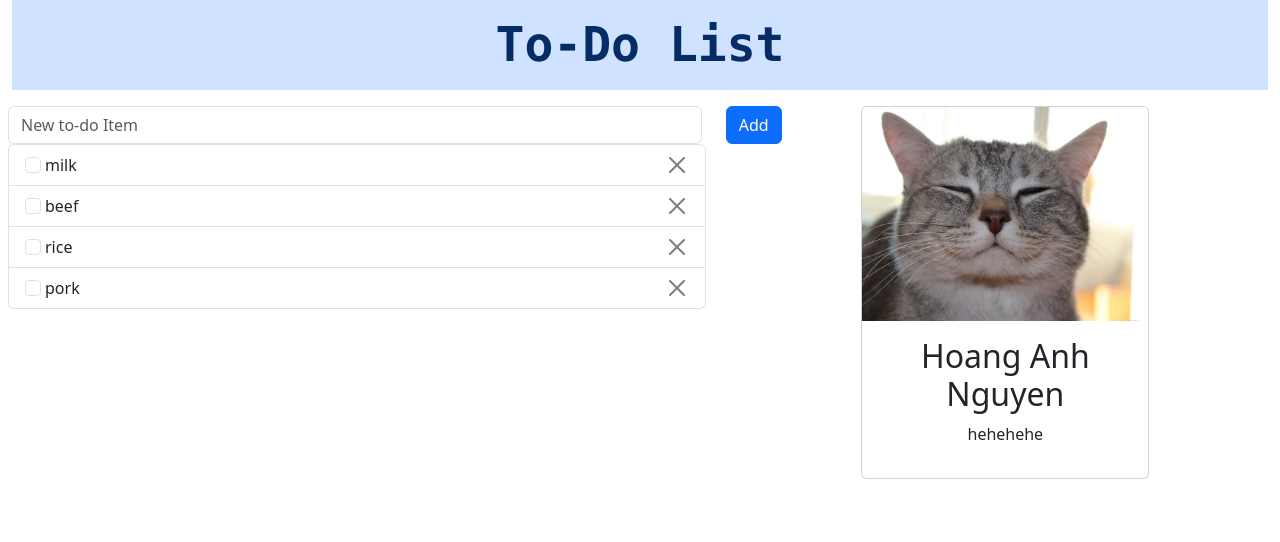
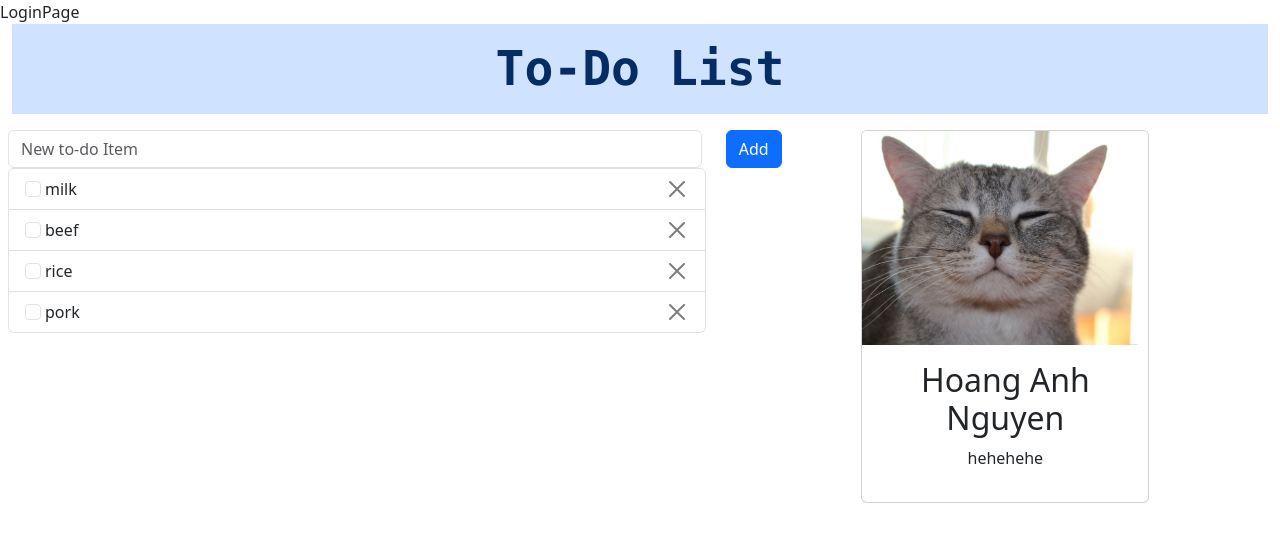
Before and after one commit to hoanganhnguyen1198/the_rolling_stone, a React (Vite) app: page / in a window 1280 px wide. Shown: the top 542 px of the page. Built offline with nearby package versions, Linux system fonts and the light colour scheme.

Commit message:
refactor: move main contents to a main page

```diff
--- a/src/App.tsx
+++ b/src/App.tsx
@@ -1,105 +1,11 @@
-import Card from "./components/Card";
-import ListGroup from "./components/ListGroup";
-import Input from "./components/Input";
-import Alert from "./components/Alert";
-import DelayComponent from "./components/DelayComponent";
-
-import profile_pic from "./assets/cat.jpeg";
-import { useEffect, useState } from "react";
-
-const ALERT_FADE_TIMEOUT = 5000;
+import MainPage from "./pages/MainPage";
+import LoginPage from "./pages/LoginPage";
 
 function App() {
-  // let todos = ["milk", "beef", "rice", "pork"];
-  const [todos, setNewTodos] = useState<string[]>([
-    "milk",
-    "beef",
-    "rice",
-    "pork",
-  ]);
-
-  const [alertDuplicatedItemVisible, setAlertDuplicatedItemVisibility] =
-    useState(false);
-  const [alertSuccessItemVisible, setAlertSuccessItemVisibility] =
-    useState(false);
-
-  useEffect(() => {
-    console.log(todos);
-  }, [todos]);
-
-  const handleDeleteItemFromTodoList = (item: string) => {
-    const newTodos = todos.filter((t) => t !== item);
-    setNewTodos(newTodos);
-
-    console.log("Deleted " + item + " from to-do list");
-    // console.log(todos);
-  };
-  const handleAddItemToTodoList = (item: string) => {
-    if (todos.includes(item)) {
-      setAlertDuplicatedItemVisibility(true);
-    } else {
-      setAlertSuccessItemVisibility(true);
-
-      setTimeout(() => {
-        setAlertSuccessItemVisibility(false);
-      }, ALERT_FADE_TIMEOUT);
-
-      setNewTodos([...todos, item]);
-
-      console.log("Added " + item + " to to-do list");
-      // console.log(todos);
-    }
-  };
-
   return (
     <>
-      <div className="container-fluid text-center">
-        <h1 className="display-5 font-monospace fw-bold p-3 mb-2 bg-primary-subtle text-primary-emphasis">
-          To-Do List
-        </h1>
-      </div>
-      <div className="container-fluid">
-        <div className="row">
-          <div className="col-8 p-2">
-            <Input
-              placeholderText="New to-do Item"
-              onSubmitInput={handleAddItemToTodoList}
-            ></Input>
-            {alertDuplicatedItemVisible && (
-              <Alert
-                alertType="warning"
-                onClose={() => setAlertDuplicatedItemVisibility(false)}
-              >
-                This item has already existed
-              </Alert>
-            )}
-            {alertSuccessItemVisible && (
-              <Alert
-                alertType="success"
-                onClose={() => setAlertSuccessItemVisibility(false)}
-              >
-                Successfully added new item
-              </Alert>
-            )}
-
-            <ListGroup
-              itemList={todos}
-              onDeleteItem={handleDeleteItemFromTodoList}
-            ></ListGroup>
-          </div>
-          <div className="col-4 p-2 text-center">
-            <Card
-              picture={profile_pic}
-              description={
-                <>
-                  <h2>Hoang Anh Nguyen</h2>
-                  <p>hehehehe</p>
-                </>
-              }
-            />
-          </div>
-        </div>
-      </div>
+      <LoginPage></LoginPage>
+      <MainPage></MainPage>
     </>
   );
 }
--- /dev/null
+++ b/src/components/Login.tsx
@@ -0,0 +1,5 @@
+const Login = () => {
+  return <div>Login</div>;
+};
+
+export default Login;
--- /dev/null
+++ b/src/pages/LoginPage.tsx
@@ -0,0 +1,5 @@
+const LoginPage = () => {
+  return <div>LoginPage</div>;
+};
+
+export default LoginPage;
--- /dev/null
+++ b/src/pages/MainPage.tsx
@@ -0,0 +1,105 @@
+import Card from "../components/Card";
+import ListGroup from "../components/ListGroup";
+import Input from "../components/Input";
+import Alert from "../components/Alert";
+// import DelayComponent from "./components/DelayComponent";
+
+import profile_pic from "../assets/cat.jpeg";
+import { useEffect, useState } from "react";
+
+const ALERT_FADE_TIMEOUT = 5000;
+
+const MainPage = () => {
+  const [todos, setNewTodos] = useState<string[]>([
+    "milk",
+    "beef",
+    "rice",
+    "pork",
+  ]);
+
+  const [alertDuplicatedItemVisible, setAlertDuplicatedItemVisibility] =
+    useState(false);
+  const [alertSuccessItemVisible, setAlertSuccessItemVisibility] =
+    useState(false);
+
+  useEffect(() => {
+    console.log(todos);
+  }, [todos]);
+
+  const handleDeleteItemFromTodoList = (item: string) => {
+    const newTodos = todos.filter((t) => t !== item);
+    setNewTodos(newTodos);
+
+    console.log("Deleted " + item + " from to-do list");
+    // console.log(todos);
+  };
+  const handleAddItemToTodoList = (item: string) => {
+    if (todos.includes(item)) {
+      setAlertDuplicatedItemVisibility(true);
+    } else {
+      setAlertSuccessItemVisibility(true);
+
+      setTimeout(() => {
+        setAlertSuccessItemVisibility(false);
+      }, ALERT_FADE_TIMEOUT);
+
+      setNewTodos([...todos, item]);
+
+      console.log("Added " + item + " to to-do list");
+      // console.log(todos);
+    }
+  };
+  return (
+    <>
+      <div className="container-fluid text-center">
+        <h1 className="display-5 font-monospace fw-bold p-3 mb-2 bg-primary-subtle text-primary-emphasis">
+          To-Do List
+        </h1>
+      </div>
+      <div className="container-fluid">
+        <div className="row">
+          <div className="col-8 p-2">
+            <Input
+              placeholderText="New to-do Item"
+              onSubmitInput={handleAddItemToTodoList}
+            ></Input>
+            {alertDuplicatedItemVisible && (
+              <Alert
+                alertType="warning"
+                onClose={() => setAlertDuplicatedItemVisibility(false)}
+              >
+                This item has already existed
+              </Alert>
+            )}
+            {alertSuccessItemVisible && (
+              <Alert
+                alertType="success"
+                onClose={() => setAlertSuccessItemVisibility(false)}
+              >
+                Successfully added new item
+              </Alert>
+            )}
+
+            <ListGroup
+              itemList={todos}
+              onDeleteItem={handleDeleteItemFromTodoList}
+            ></ListGroup>
+          </div>
+          <div className="col-4 p-2 text-center">
+            <Card
+              picture={profile_pic}
+              description={
+                <>
+                  <h2>Hoang Anh Nguyen</h2>
+                  <p>hehehehe</p>
+                </>
+              }
+            />
+          </div>
+        </div>
+      </div>
+    </>
+  );
+};
+
+export default MainPage;
```
